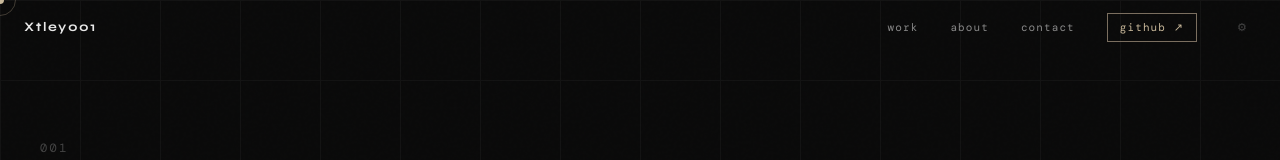
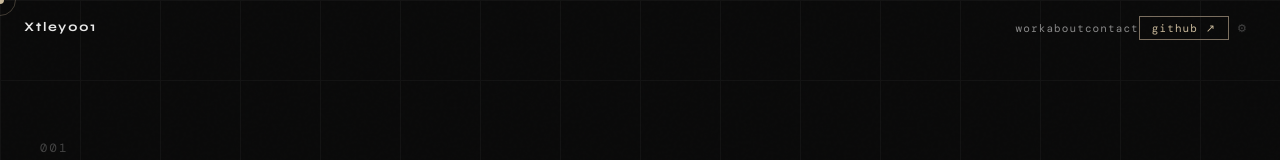
Before and after one commit to Xtley001/portfolio, a Next.js app: page / in a window 1280 px wide. Shown: the top 160 px of the page. Built offline with nearby package versions, Linux system fonts and the light colour scheme; a web font is replaced by a local one.

Commit message:
fix mobile nav override

```diff
--- a/components/Nav.tsx
+++ b/components/Nav.tsx
@@ -39,7 +39,7 @@ export default function Nav({ githubUrl = 'https://github.com/Xtley001', logoTex
         </Link>
 
         {/* Desktop links */}
-        <div className="hidden-mobile" style={{ display: 'flex', gap: '32px', alignItems: 'center' }}>
+        <div className="hidden-mobile" style={{ gap: '32px', alignItems: 'center' }}>
           {links.map(l => (
             <a key={l.label} href={l.href} style={{ fontFamily: 'var(--font-dm-mono)', fontSize: '11px', color: 'var(--text-dim)', letterSpacing: '0.1em', transition: 'color 0.2s' }}
               onMouseEnter={e => (e.currentTarget.style.color = 'var(--text)')}
```
